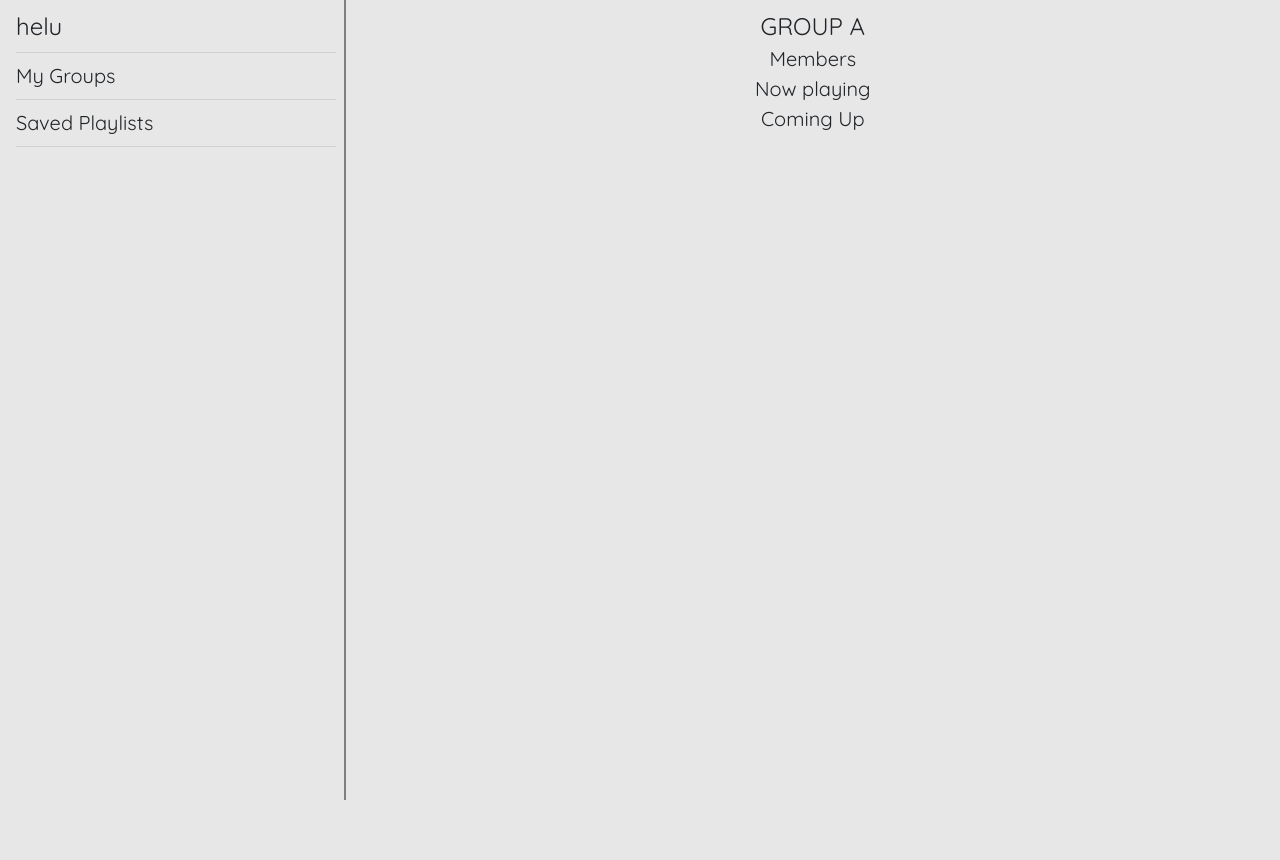
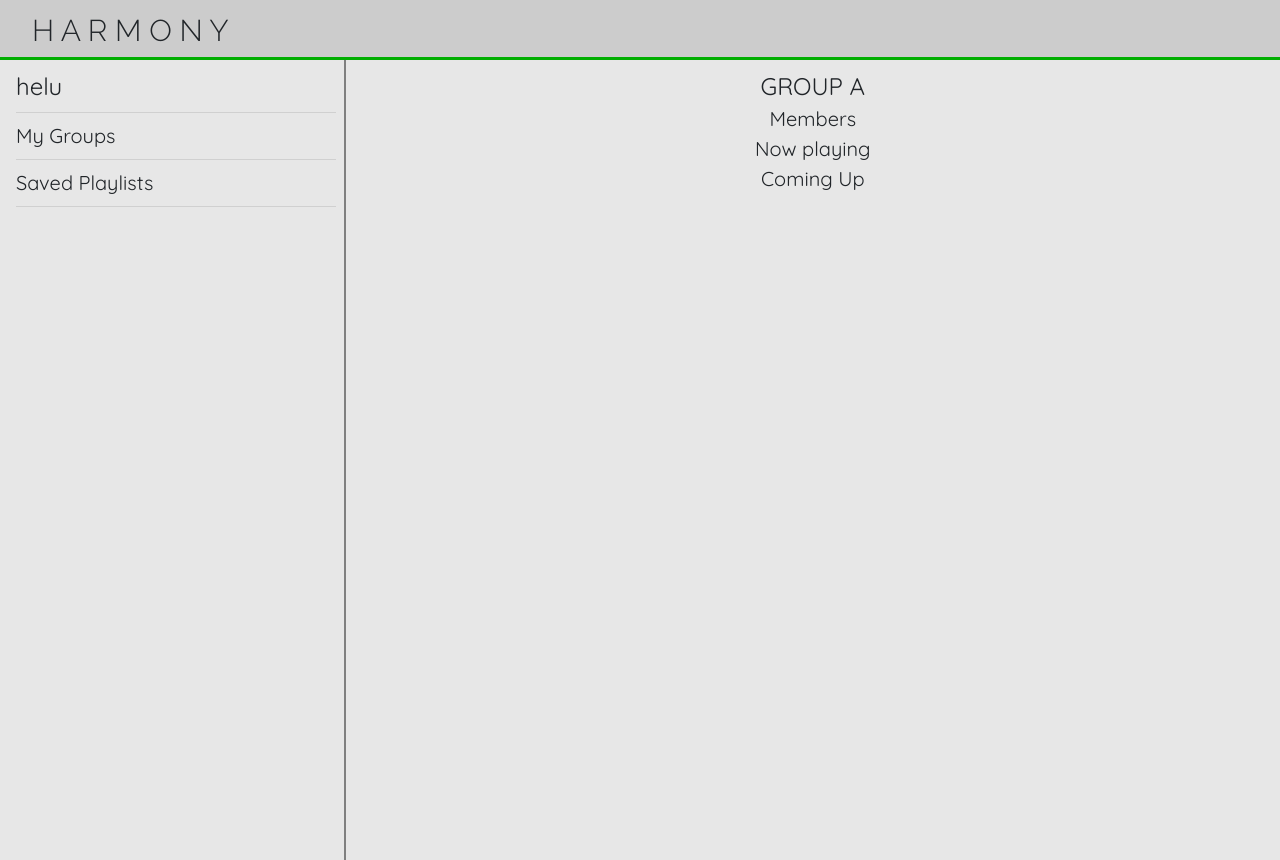
Before and after one commit to ryankim347/MusicRecommender, a React app: page /join in a window 1280 px wide. Before the commit the page ends 800 px from the top, so only its background shows below. Built offline with nearby package versions, Linux system fonts and the light colour scheme; no server answers; the HTML template or start-up script is replaced by a standard one.

Commit message:
some new changes!

```diff
--- a/client/src/components/App.js
+++ b/client/src/components/App.js
@@ -59,6 +59,7 @@ class App extends Component {
     console.log(process.env.SPOTIFY_SECRET);
     return (
         <>
+            <NavBar/>
             <div className='App-container'>
               <Router>
                 <LoginPage path="/" />
--- a/client/src/components/modules/NavBar.css
+++ b/client/src/components/modules/NavBar.css
@@ -1,9 +1,15 @@
+@import url('https://fonts.googleapis.com/css2?family=Raleway:wght@300&display=swap');
+
 .NavBar-container {
+    font-family: 'Raleway';
+    height: 60px;
+    background-color: rgb(204, 204, 204);
+    border-bottom: 3px solid rgb(0, 174, 0);
+
     padding: var(--s) var(--m);
-    background-color: var(--primary);
+    padding-left: 32px;
 }
 
 .NavBar-title {
-    color: var(--white);
-    font-size: 20px;
+    font-size: 30px;
 }
--- a/client/src/components/modules/NavBar.js
+++ b/client/src/components/modules/NavBar.js
@@ -6,7 +6,7 @@ class NavBar extends Component {
   render() {
     return (
       <nav className="NavBar-container">
-        <div className="NavBar-title">Social Music Recommender</div>
+        <div className="NavBar-title"> H A R M O N Y </div>
       </nav>
     );
   }
--- a/client/src/components/pages/Home.js
+++ b/client/src/components/pages/Home.js
@@ -32,7 +32,7 @@ class Home extends Component {
   render() {
     return (
           <>
-            <div className='Home-title'> <span> - </span> JUST FOR YOU <span> - </span> </div>
+            <div className='Home-title'> <span> — </span> JUST FOR YOU <span> — </span> </div>
             <div className='Home-recContainer'>
                 {this.state.topTracks}
             </div>
```
